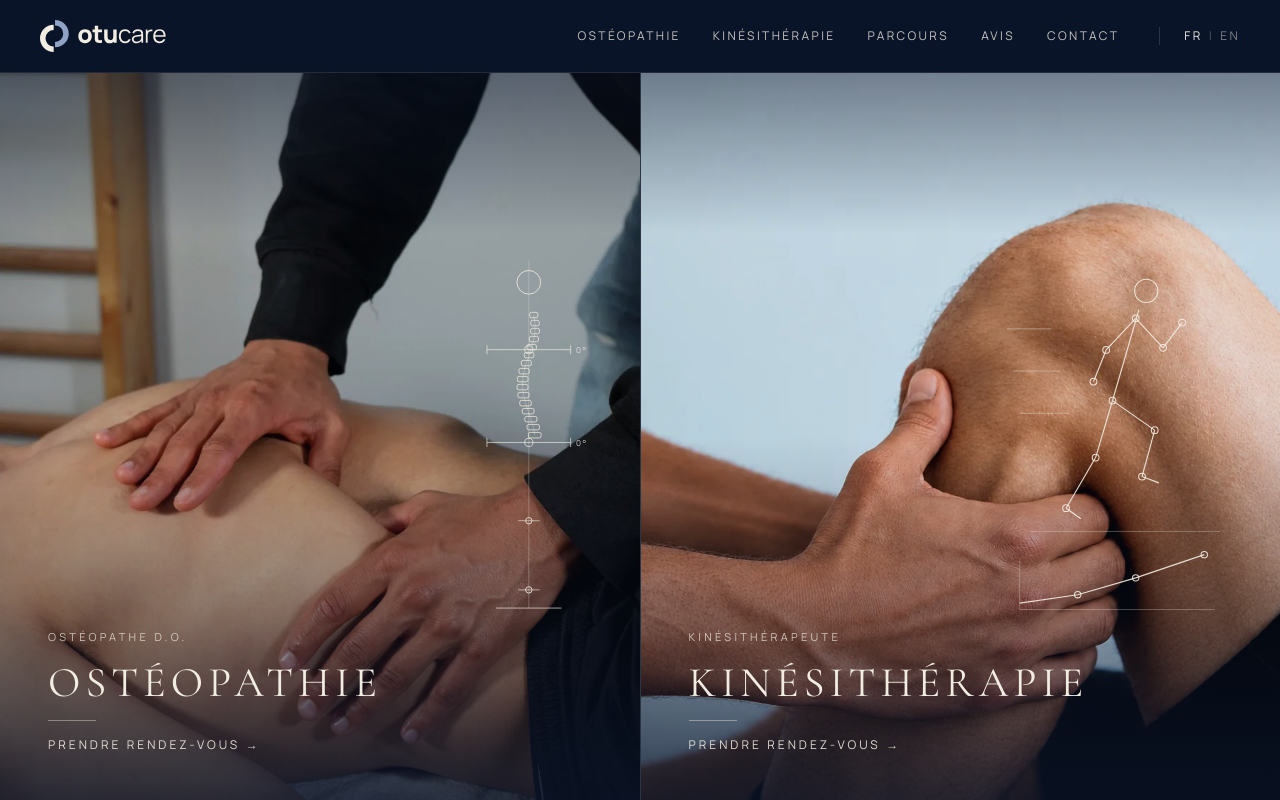
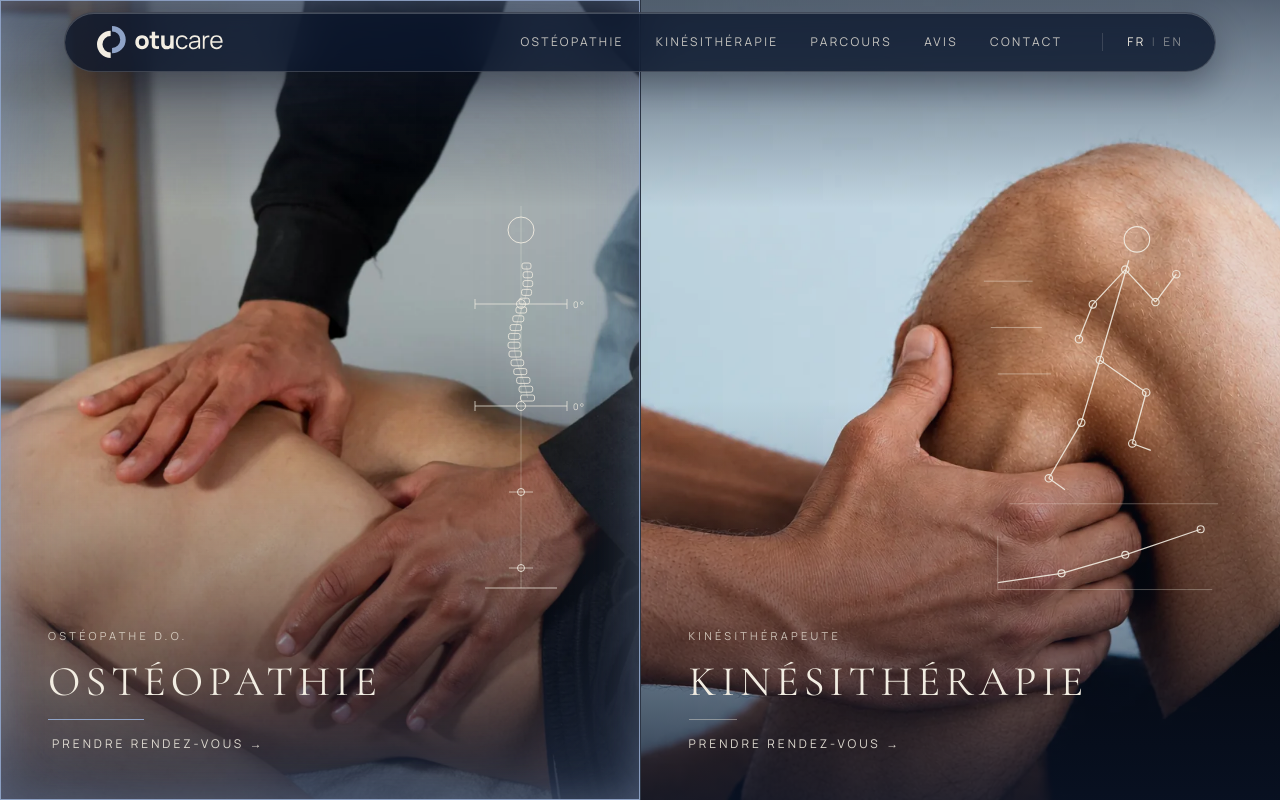
Before and after one commit to otudaviddo/otudavid, a Next.js app: page / in a window 1280 px wide. Shown: the top 800 px of the page. Built offline with nearby package versions, Linux system fonts and the light colour scheme.

Commit message:
En-tête : barre flottante arrondie en verre, au-dessus des photos de l'accueil
Co-Authored-By: Claude Opus 5.5 <noreply@anthropic.com>
Claude-Session: https://claude.ai/code/session_01Mh1BQxcSa4NdpshWVMjazJ

```diff
--- a/src/components/Choice.tsx
+++ b/src/components/Choice.tsx
@@ -140,7 +140,7 @@ export default function Choice({ d, image, position = "center", kind, alt = "",
     <a
       ref={ref}
       href={d.url}
-      className={`panel group relative flex min-h-[46svh] flex-1 overflow-hidden md:min-h-0 md:transition-[flex-grow] md:duration-700 md:ease-out md:hover:flex-[1.3] ${visible ? "is-visible" : ""}`}
+      className={`panel group relative flex min-h-[50svh] flex-1 overflow-hidden md:min-h-0 md:transition-[flex-grow] md:duration-700 md:ease-out md:hover:flex-[1.3] ${visible ? "is-visible" : ""}`}
     >
       {/* Photo */}
       {/* eslint-disable-next-line @next/next/no-img-element */}
@@ -151,7 +151,7 @@ export default function Choice({ d, image, position = "center", kind, alt = "",
         style={{ objectPosition: position }}
       />
       <span aria-hidden className="absolute inset-0 bg-night/10 transition-colors duration-700 group-hover:bg-transparent" />
-      <span aria-hidden className="absolute inset-x-0 top-0 h-[22%] bg-gradient-to-b from-night/45 to-transparent" />
+      <span aria-hidden className="absolute inset-x-0 top-0 h-[26%] bg-gradient-to-b from-night/60 to-transparent" />
       {/* voile bas pour la lisibilité du texte */}
       <span aria-hidden className="absolute inset-x-0 bottom-0 h-[50%] bg-gradient-to-t from-night/80 via-night/30 to-transparent" />
 
--- a/src/components/Header.tsx
+++ b/src/components/Header.tsx
@@ -34,8 +34,9 @@ export default function Header({ lang = "fr" }: { lang?: Lang }) {
   }, [open]);
 
   return (
-    <header className="sticky top-0 z-40 w-full border-b border-ivory/10 bg-night">
-      <div className="mx-auto flex h-[72px] max-w-7xl items-center justify-between px-6 md:px-10">
+    // Barre flottante arrondie, en verre : le contenu de la page défile dessous.
+    <header className="pointer-events-none sticky top-0 z-40 h-[72px] w-full px-3 pt-3 md:px-6">
+      <div className="glass glass-strong pointer-events-auto relative z-10 mx-auto flex h-[60px] max-w-6xl items-center justify-between rounded-full pl-6 pr-5 md:pl-8 md:pr-8">
         <Link href={r.home} aria-label={lang === "fr" ? "otucare · David Otu, retour à l'accueil" : "otucare · David Otu, back to home"} className="text-ivory transition-opacity duration-300 hover:opacity-80" onClick={() => setOpen(false)}>
           <Logo className="h-7 w-auto md:h-8" />
         </Link>
@@ -70,7 +71,7 @@ export default function Header({ lang = "fr" }: { lang?: Lang }) {
       <nav
         id="menu-mobile"
         aria-label={lang === "fr" ? "Menu mobile" : "Mobile menu"}
-        className={`fixed inset-x-0 bottom-0 top-[72px] z-40 flex flex-col justify-center gap-2 bg-night px-8 transition-opacity duration-500 lg:hidden ${open ? "opacity-100" : "pointer-events-none opacity-0"}`}
+        className={`fixed inset-0 -z-10 flex flex-col justify-center gap-2 bg-night px-8 pt-[72px] transition-opacity duration-500 lg:hidden ${open ? "pointer-events-auto opacity-100" : "pointer-events-none opacity-0"}`}
       >
         {links.map((l, i) => (
           <Link
--- a/src/components/HomePage.tsx
+++ b/src/components/HomePage.tsx
@@ -18,11 +18,11 @@ export default function HomePage({ lang = "fr" }: { lang?: Lang }) {
   return (
     <>
       {/* Accueil : deux grands choix */}
-      <section aria-labelledby="accueil-title" data-tone="dark" className="relative">
+      <section aria-labelledby="accueil-title" data-tone="dark" className="relative -mt-[72px]">
         <h1 id="accueil-title" className="sr-only">
           {site.name} — {t.heroH1}
         </h1>
-        <div className="flex flex-col md:h-[calc(100svh-72px)] md:min-h-[600px] md:flex-row">
+        <div className="flex flex-col md:h-[100svh] md:min-h-[640px] md:flex-row">
           <Choice d={c.disciplines.osteo} kind="osteo" image="/images/osteopathie-mains.webp" position="50% 55%" alt={t.altOsteo} pro={t.osteoPro} cta={t.book} />
           <span aria-hidden className="h-px w-full bg-ivory/15 md:h-auto md:w-px" />
           <Choice d={c.disciplines.kine} kind="kine" image="/images/kinesitherapie-genou.webp" position="50% 50%" alt={t.altKine} pro={t.kinePro} cta={t.book} />
```
